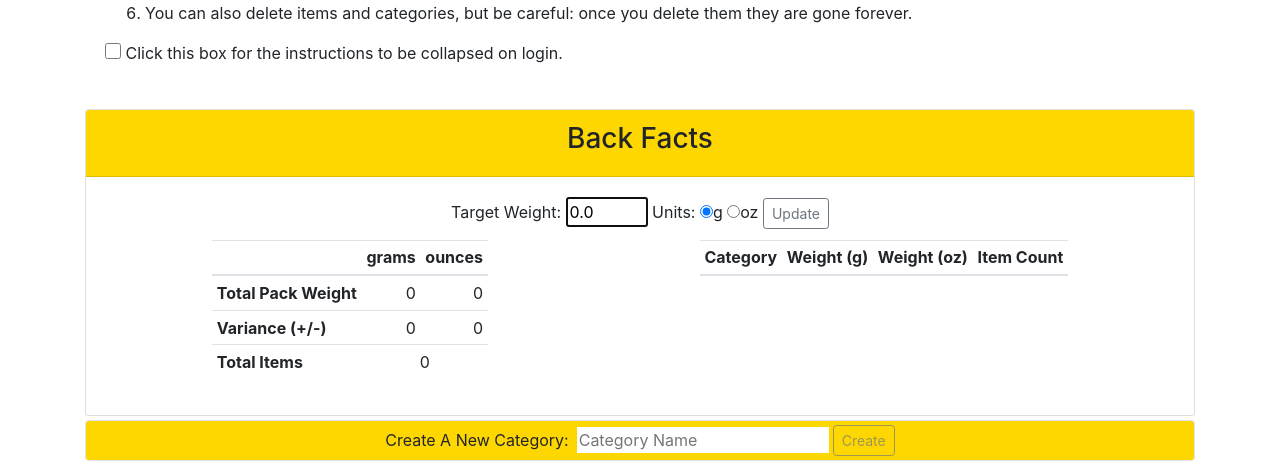
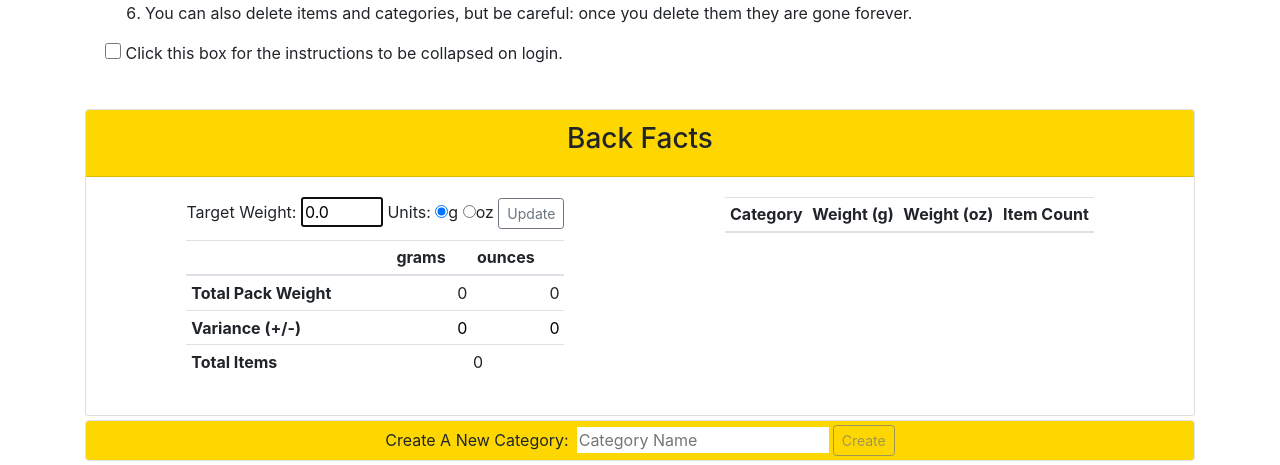
Before and after one commit to jeffbartelli/cs50w-capstone, a Django app: page /index in a window 1280 px wide. Shown: the part 424-889 px from the top of the page. Run offline with Django 3.2, Linux system fonts and the light colour scheme; a user stored in the database is signed in; data comes from the database, SQL or seed files in the repository; both versions use the stored data as it was after the commit; lists and menus that the app fills with data are empty; some libraries are stand-ins or nearby versions.

Commit message:
Final edits to README, made dashboard sticky

```diff
--- a/backplanner/static/backplanner/script.js
+++ b/backplanner/static/backplanner/script.js
@@ -289,7 +289,7 @@ window.onload = function() {
 
         // Category Include/Exclude Listener
         $(`.include-${category}`).on('change', function() {
-            /* This fetch is unnecessary at this time. If I can figure out how to create the Category model that I want, then it will be refactored and reactivated.
+            // /* This fetch is unnecessary at this time. If I can figure out how to create the Category model that I want, then it will be refactored and reactivated. */
             // fetch('/include', {
             //     method: "PUT",
             //     body: JSON.stringify({
@@ -305,7 +305,6 @@ window.onload = function() {
                 });
             } else {
                 $(this).closest('.category').find('input[name="include-item"]').each(function(i, item) {
-                    console.log(item);
                     $(item).attr('disabled', true);
                 });
             }
--- a/backplanner/static/backplanner/styles.css
+++ b/backplanner/static/backplanner/styles.css
@@ -19,3 +19,9 @@ nav {
 body {
     padding-top: 60px;
 }
+
+#dashboard {
+    position: sticky;
+    top: -11px;
+    z-index: 1000;
+}
--- a/backplanner/templates/index.html
+++ b/backplanner/templates/index.html
@@ -23,19 +23,16 @@
     </div>
 </div>
 
-<div class="card">
+<div class="card" id="dashboard">
     <div class="card-header d-flex justify-content-center" style="background-color: gold;">
         <h3>Back Facts</h3>
     </div>
-    <div class="card-body">
-        <div class="d-flex justify-content-center">
+    <div class="card-body d-flex justify-content-around">
+        <div class="">
             <form id="packWeight">
                 <label for="targetWeight">Target Weight: <input type="text" id="targetWeight" data-value="{{ user.weight }}" placeholder="0" min="0" size="3" value="{{ user.weight }}" autofocus> Units: <input type="radio" name="targetUnits" id="total-grams" value="grams" {% if user.units == "grams" %}checked {% endif %}><label for="grams">g</label> <input type="radio" name="targetUnits" id="total-ounces" value="ounces" {% if user.units == "ounces" %} checked {% endif %}><label for="ounces">oz</label></label>
                 <input type="submit" value="Update" id="update-weight" class="btn btn-outline-secondary btn-sm">
             </form>
-        </div>
-        <div class="d-flex justify-content-around">
-            <div>
             <table class="table table-sm table-hover">
                 <thead>
                     <tr>
@@ -62,7 +59,7 @@
                 </tbody>
             </table>
         </div>
-            <div>
+        <div class="">
             <table class="table table-hover table-sm" id="cat-table">
                 <thead>
                     <tr>
@@ -101,7 +98,6 @@
                     {% endfor %}
                 </tbody>
             </table>
-            </div>
         </div>
     </div>
 </div>
```
Also changed, not shown: README.md, db.sqlite3. Lines whose indentation alone changed are shown as unchanged.
